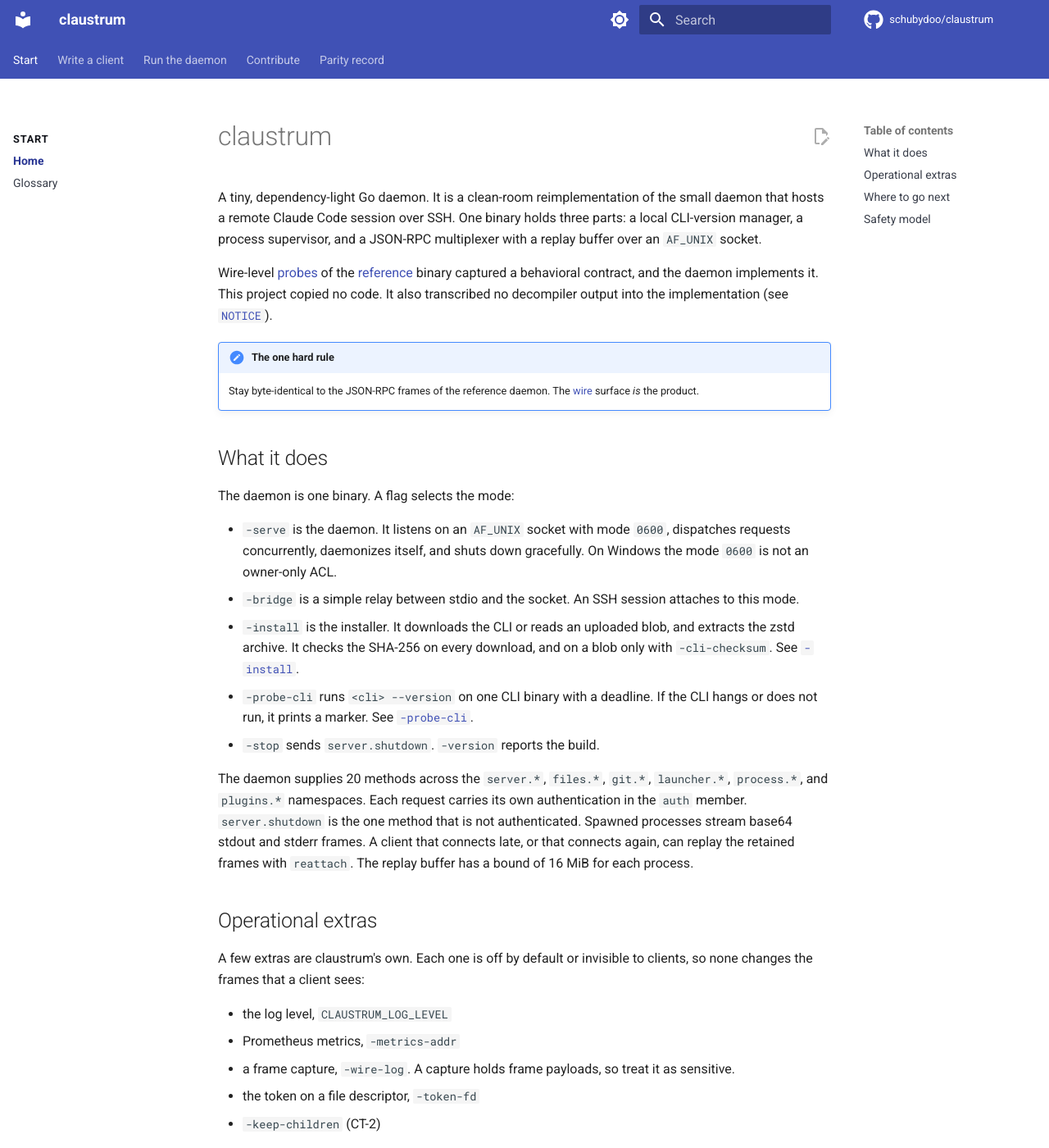
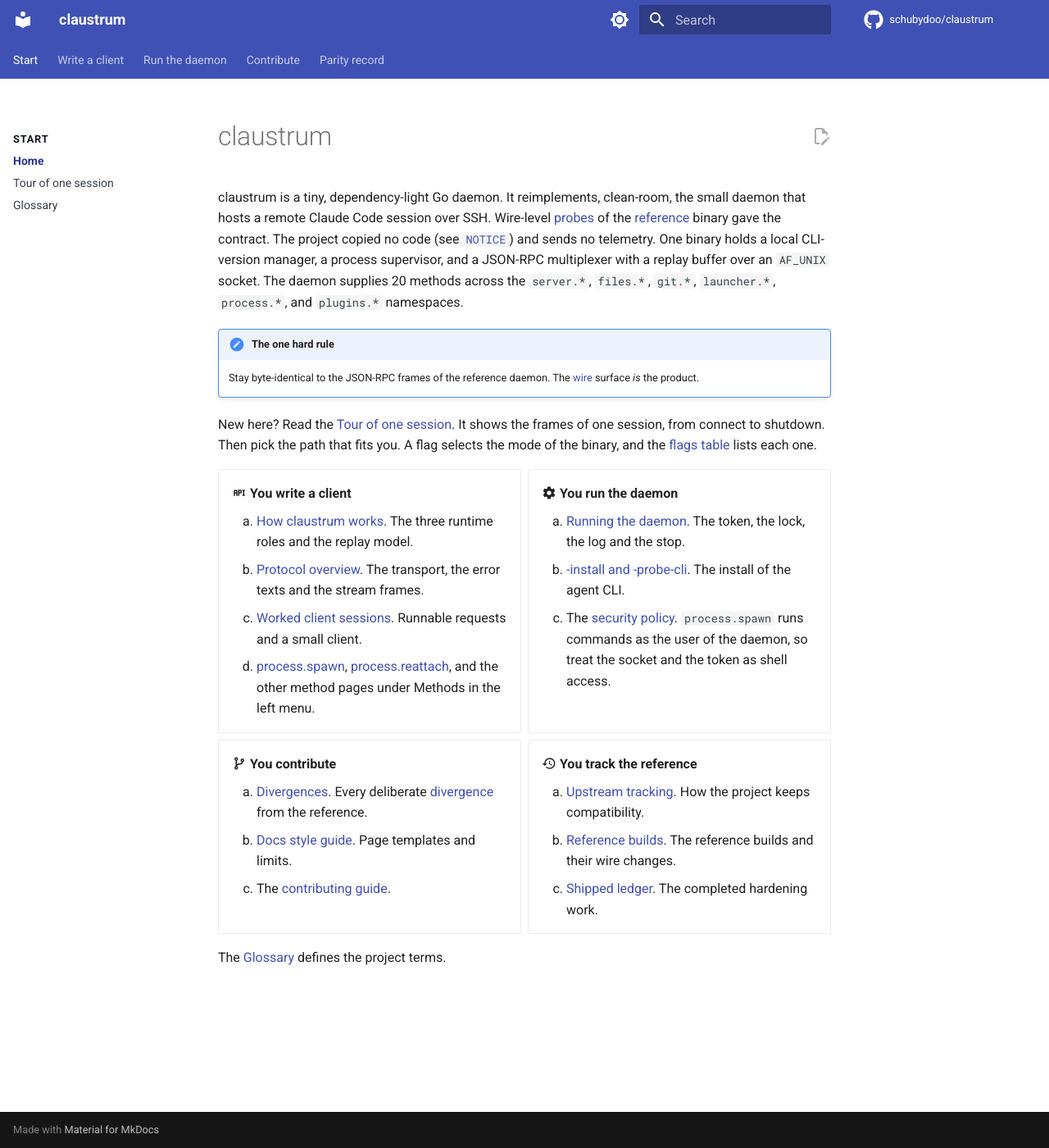
Before and after one commit to schubydoo/claustrum, an MkDocs documentation site: the page built from docs/index.md, in a window 1280 px wide and 1400 px high. Shown: the whole window at 82% size. Built offline with MkDocs 1.6.1 and Material for MkDocs 9.7.7, drawn with Linux system fonts in a browser that asks for light colours; comment, search, counter and statistics services are not loaded; some of the changed text lies outside the part shown.

Commit message:
docs: make the home page a reader router and add a tour of one session (#730)
* docs: make the home page a reader router and add a tour of one session

Co-Authored-By: Claude Opus 5.5 <noreply@anthropic.com>

* docs: cite the exact test lines of the tour frames and fit the home page limit

Co-Authored-By: Claude Opus 5.5 <noreply@anthropic.com>

---------

Co-authored-by: Schuby <12485317+schubydoo@users.noreply.github.com>
Co-authored-by: Claude Opus 5.5 <noreply@anthropic.com>

```diff
--- a/docs/index.md
+++ b/docs/index.md
@@ -1,120 +1,36 @@
 # claustrum
 
-A tiny, dependency-light Go daemon. It is a clean-room reimplementation of
-the small daemon that hosts a remote Claude Code session over SSH. One binary
-holds three parts: a local CLI-version manager, a process supervisor, and a
-JSON-RPC multiplexer with a replay buffer over an `AF_UNIX` socket.
-
-Wire-level [probes](GLOSSARY.md#probe) of the [reference](GLOSSARY.md#reference)
-binary captured a behavioral contract, and the daemon implements it. This
-project copied no code. It also transcribed no decompiler output into the
-implementation (see
-[`NOTICE`](https://github.com/schubydoo/claustrum/blob/main/NOTICE)).
+claustrum is a tiny, dependency-light Go daemon. It reimplements, clean-room, the small daemon that hosts a remote Claude Code session over SSH. Wire-level [probes](GLOSSARY.md#probe) of the [reference](GLOSSARY.md#reference) binary gave the contract. The project copied no code (see [`NOTICE`](https://github.com/schubydoo/claustrum/blob/main/NOTICE)) and sends no telemetry. One binary holds a local CLI-version manager, a process supervisor, and a JSON-RPC multiplexer with a replay buffer over an `AF_UNIX` socket. The daemon supplies 20 methods across the `server.*`, `files.*`, `git.*`, `launcher.*`, `process.*`, and `plugins.*` namespaces.
 
 !!! note "The one hard rule"
     Stay byte-identical to the JSON-RPC frames of the reference daemon. The
     [wire](GLOSSARY.md#wire) surface *is* the product.
 
-## What it does
-
-The daemon is one binary. A flag selects the mode:
-
-- `-serve` is the daemon. It listens on an `AF_UNIX` socket with mode `0600`,
-  dispatches requests concurrently, daemonizes itself, and shuts down
-  gracefully. On Windows the mode `0600` is not an owner-only ACL.
-- `-bridge` is a simple relay between stdio and the socket. An SSH session
-  attaches to this mode.
-- `-install` is the installer. It downloads the CLI or reads an uploaded
-  blob, and extracts the zstd archive. It checks the SHA-256 on every download,
-  and on a blob only with `-cli-checksum`. See
-  [`-install`](INSTALL.md#-install-ensure-the-agent-cli).
-- `-probe-cli` runs `<cli> --version` on one CLI binary with a deadline. If
-  the CLI hangs or does not run, it prints a marker. See
-  [`-probe-cli`](INSTALL.md#-probe-cli-classify-a-cli-binary).
-- `-stop` sends `server.shutdown`. `-version` reports the build.
-
-The daemon supplies 20 methods across the `server.*`, `files.*`, `git.*`,
-`launcher.*`, `process.*`, and `plugins.*` namespaces. Each request carries its
-own authentication in the `auth` member. `server.shutdown` is the one method
-that is not authenticated. Spawned processes stream base64 stdout and stderr
-frames. A client that connects late, or that connects again, can
-replay the retained frames with `reattach`. The replay buffer has a bound of
-16 MiB for each process.
-
-## Operational extras
-
-A few extras are claustrum's own. Each one is off by default or invisible to
-clients, so none changes the frames that a client sees:
-
-- the log level, `CLAUSTRUM_LOG_LEVEL`
-- Prometheus metrics, `-metrics-addr`
-- a frame capture, `-wire-log`. A capture holds frame payloads, so treat it as
-  sensitive.
-- the token on a file descriptor, `-token-fd`
-- `-keep-children` (CT-2)
-
-[Examples](EXAMPLES.md#operational-knobs) shows each one but `-wire-log`, which
-[Flags of claustrum alone](PROTOCOL.md#flags-of-claustrum-alone) describes. The
-[flags table](PROTOCOL.md#flags-and-config-keys) lists the token, knob, divergence
-and deprecated flags with their keys.
-
-One opt-in member of claustrum's own changes a frame: `"wantPid":true` adds `pid`
-and `startTime` to the result of `process.spawn`, and of `process.reattach` for a
-found process ([CT-1](DIVERGENCES.md#ct-1)).
-
-## Where to go next
+New here? Read the [Tour of one session](TOUR.md). It shows the frames of one session, from connect to shutdown. Then pick the path that fits you. A flag selects the mode of the binary, and the [flags table](PROTOCOL.md#flags-and-config-keys) lists each one.
 
 <div class="grid cards" markdown>
 
-- :material-sitemap: **[Architecture](ARCHITECTURE.md)**. The three runtime
-  roles, the concurrency and replay model, and how a
-  [driver](GLOSSARY.md#driver) uses it.
-- :material-protocol: **[Protocol reference](PROTOCOL.md)**. The transport,
-  the error texts, the stream frames, and the modes and flags of the binary.
-- :material-cog: **[Running the daemon](DAEMON.md)**. The token file and the
-  lock beside the socket, the host cleaner, the start, the log and the orphan
-  exit.
-- :material-download: **[-install and -probe-cli](INSTALL.md)**. The install
-  of the agent CLI, its `cliError` texts and facts line, and the CLI probe.
-- :material-api: **Methods**. One page for each method:
-  [server.*](protocol/server.md),
-  [files.list](protocol/files-list.md),
-  [files.validate](protocol/files-validate.md),
-  [files.stat](protocol/files-stat.md),
-  [files.read](protocol/files-read.md),
-  [files.extract_tar](protocol/files-extract-tar.md),
-  [git.info](protocol/git-info.md),
-  [git.status](protocol/git-status.md),
-  [git.list_branches](protocol/git-list-branches.md),
-  [git.worktree_create](protocol/git-worktree-create.md),
-  [git.worktree_remove](protocol/git-worktree-remove.md),
-  [launcher.resolve](protocol/launcher-resolve.md),
-  [process.spawn](protocol/process-spawn.md),
-  [process.stdin](protocol/process-stdin.md),
-  [process.kill](protocol/process-kill.md),
-  [process.killAndWait](protocol/process-killandwait.md),
-  [process.reattach](protocol/process-reattach.md) and
-  [plugins.prune](protocol/plugins-prune.md).
-- :material-console: **[Examples](EXAMPLES.md)**. Worked client sessions over
-  the socket.
-- :material-sync: **[Upstream tracking](UPSTREAM-TRACKING.md)**. How the
-  project keeps compatibility with the reference daemon.
-- :material-history: **[Reference builds](REFERENCE-BUILDS.md)**. The history
-  of the reference builds and their wire changes.
-- :material-source-branch: **[Divergences](DIVERGENCES.md)**. Every deliberate
-  [divergence](GLOSSARY.md#divergence) from the reference, its default, and how
-  to activate it.
-- :material-pencil-ruler: **[Docs style guide](STYLE.md)**. Page templates and limits.
-- :material-format-list-checks: **[Shipped ledger](IMPROVEMENTS.md)**.
-  The completed hardening work.
-- :material-book-alphabet: **[Glossary](GLOSSARY.md)**. The project terms and
-  their definitions.
+- :material-api: **You write a client**
+    1. [How claustrum works](ARCHITECTURE.md). The three runtime roles and the replay model.
+    2. [Protocol overview](PROTOCOL.md). The transport, the error texts and the stream frames.
+    3. [Worked client sessions](EXAMPLES.md). Runnable requests and a small client.
+    4. [process.spawn](protocol/process-spawn.md), [process.reattach](protocol/process-reattach.md), and the other method pages under Methods in the left menu.
+
+- :material-cog: **You run the daemon**
+    1. [Running the daemon](DAEMON.md). The token, the lock, the log and the stop.
+    2. [-install and -probe-cli](INSTALL.md). The install of the agent CLI.
+    3. The [security policy](https://github.com/schubydoo/claustrum/blob/main/SECURITY.md). `process.spawn` runs commands as the user of the daemon, so treat the socket and the token as shell access.
+
+- :material-source-branch: **You contribute**
+    1. [Divergences](DIVERGENCES.md). Every deliberate [divergence](GLOSSARY.md#divergence) from the reference.
+    2. [Docs style guide](STYLE.md). Page templates and limits.
+    3. The [contributing guide](https://github.com/schubydoo/claustrum/blob/main/CONTRIBUTING.md).
+
+- :material-history: **You track the reference**
+    1. [Upstream tracking](UPSTREAM-TRACKING.md). How the project keeps compatibility.
+    2. [Reference builds](REFERENCE-BUILDS.md). The reference builds and their wire changes.
+    3. [Shipped ledger](IMPROVEMENTS.md). The completed hardening work.
 
 </div>
 
-## Safety model
-
-`process.spawn` runs arbitrary commands as the user of the daemon by design.
-Treat the socket and the token as equivalent to shell access. The
-[security policy](https://github.com/schubydoo/claustrum/blob/main/SECURITY.md)
-holds the full threat model. There is no telemetry, ever.
+The [Glossary](GLOSSARY.md) defines the project terms.
--- a/mkdocs.yml
+++ b/mkdocs.yml
@@ -89,6 +89,7 @@ extra_css:
 nav:
   - Start:
       - Home: index.md
+      - Tour of one session: TOUR.md
       - Glossary: GLOSSARY.md
   - Write a client:
       - How claustrum works: ARCHITECTURE.md
```
Also changed, not shown: README.md (+11 -9 lines), docs/TOUR.md (added, +148 -0 lines), 1 other file.
